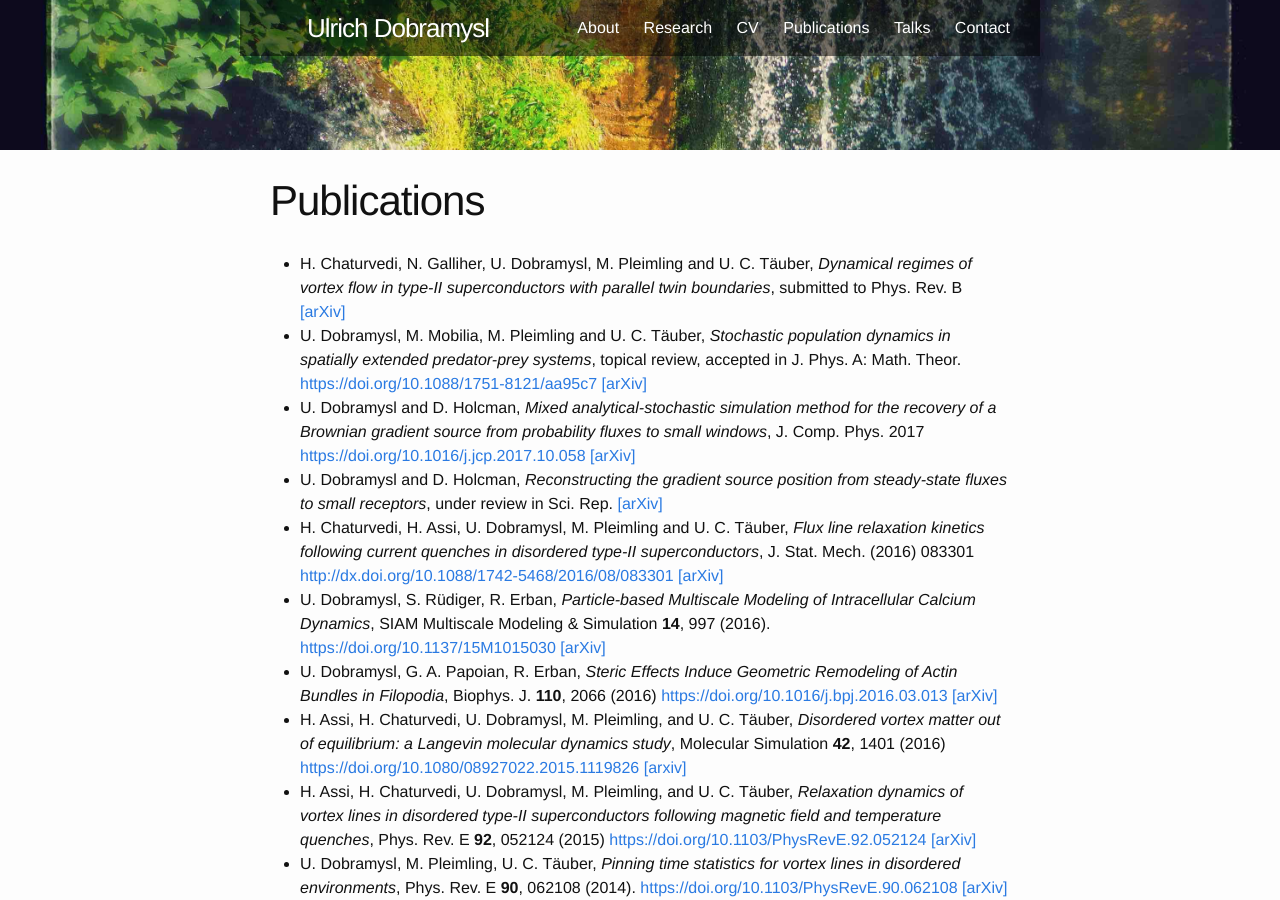
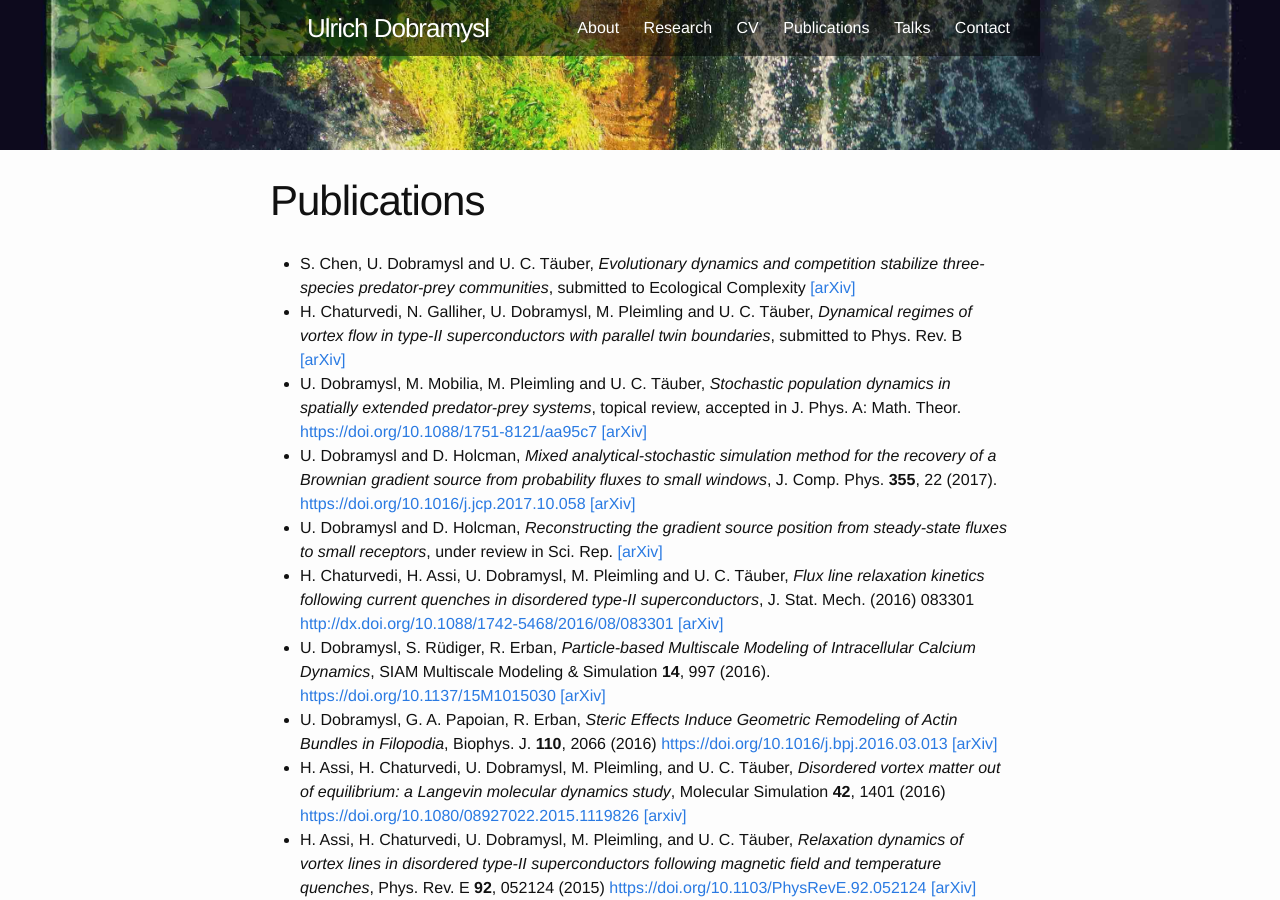
Before and after one commit to ulido/ulido.github.io, a Jekyll site: the page built from 03-publications.md, in a window 1280 px wide and 900 px high. Built offline with Jekyll 4.4.1, drawn with Linux system fonts in a browser that asks for light colours.

Commit message:
Add Sheng's submitted paper, add volume and page for J Comp Phys paper

```diff
--- a/03-publications.md
+++ b/03-publications.md
@@ -4,9 +4,10 @@ title: Publications
 permalink: /publications/
 ---
 
+* S. Chen, U. Dobramysl and U. C. T&auml;uber, *Evolutionary dynamics and competition stabilize three-species predator-prey communities*, submitted to Ecological Complexity [[arXiv]](https://arxiv.org/abs/1711.05208)
 * H. Chaturvedi, N. Galliher, U. Dobramysl, M. Pleimling and U. C. T&auml;uber, *Dynamical regimes of vortex flow in type-II superconductors with parallel twin boundaries*, submitted to Phys. Rev. B [[arXiv]](https://arxiv.org/abs/1710.03679)
 * U. Dobramysl, M. Mobilia, M. Pleimling and U. C. T&auml;uber, *Stochastic population dynamics in spatially extended predator-prey systems*, topical review, accepted in J. Phys. A: Math. Theor. <https://doi.org/10.1088/1751-8121/aa95c7> [[arXiv]](https://arxiv.org/abs/1708.07055)
-* U. Dobramysl and D. Holcman, *Mixed analytical-stochastic simulation method for the recovery of a Brownian gradient source from probability fluxes to small windows*, J. Comp. Phys. 2017 <https://doi.org/10.1016/j.jcp.2017.10.058> [[arXiv]](https://arxiv.org/abs/1710.09807)
+* U. Dobramysl and D. Holcman, *Mixed analytical-stochastic simulation method for the recovery of a Brownian gradient source from probability fluxes to small windows*, J. Comp. Phys. **355**, 22 (2017). <https://doi.org/10.1016/j.jcp.2017.10.058> [[arXiv]](https://arxiv.org/abs/1710.09807)
 * U. Dobramysl and D. Holcman, *Reconstructing the gradient source position from steady-state fluxes to small receptors*, under review in Sci. Rep. [[arXiv]](https://arxiv.org/abs/1705.02529)
 * H. Chaturvedi, H. Assi, U. Dobramysl, M. Pleimling and U. C. T&auml;uber, *Flux line relaxation kinetics following current quenches in disordered type-II superconductors*, J. Stat. Mech. (2016) 083301 <http://dx.doi.org/10.1088/1742-5468/2016/08/083301> [[arXiv]](https://arxiv.org/abs/1606.06100)
 * U. Dobramysl, S. R&uuml;diger, R. Erban, *Particle-based Multiscale Modeling of Intracellular Calcium Dynamics*, SIAM Multiscale Modeling &amp; Simulation **14**, 997 (2016). <https://doi.org/10.1137/15M1015030> [[arXiv]](https://arxiv.org/abs/1504.00146)
```
